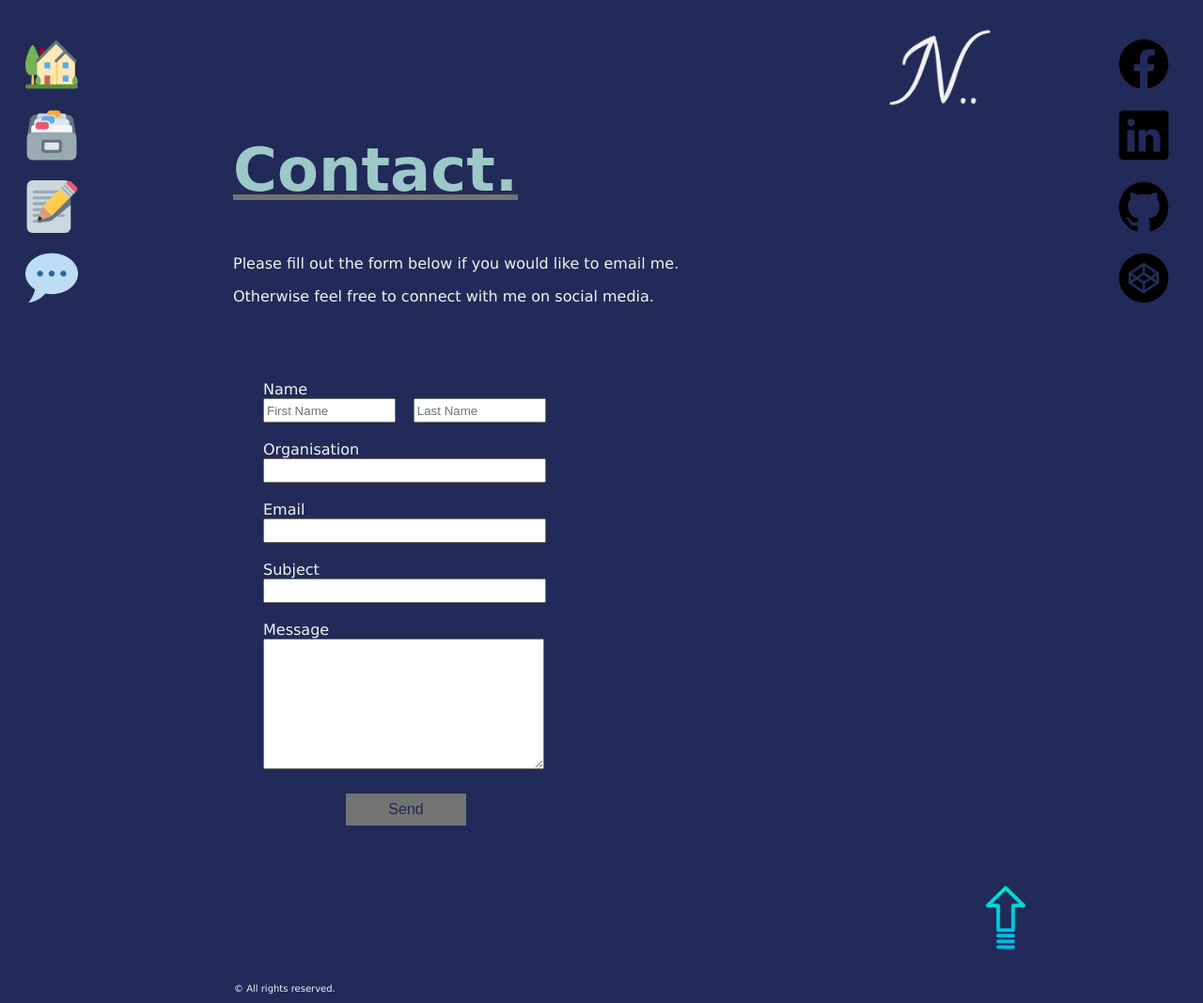
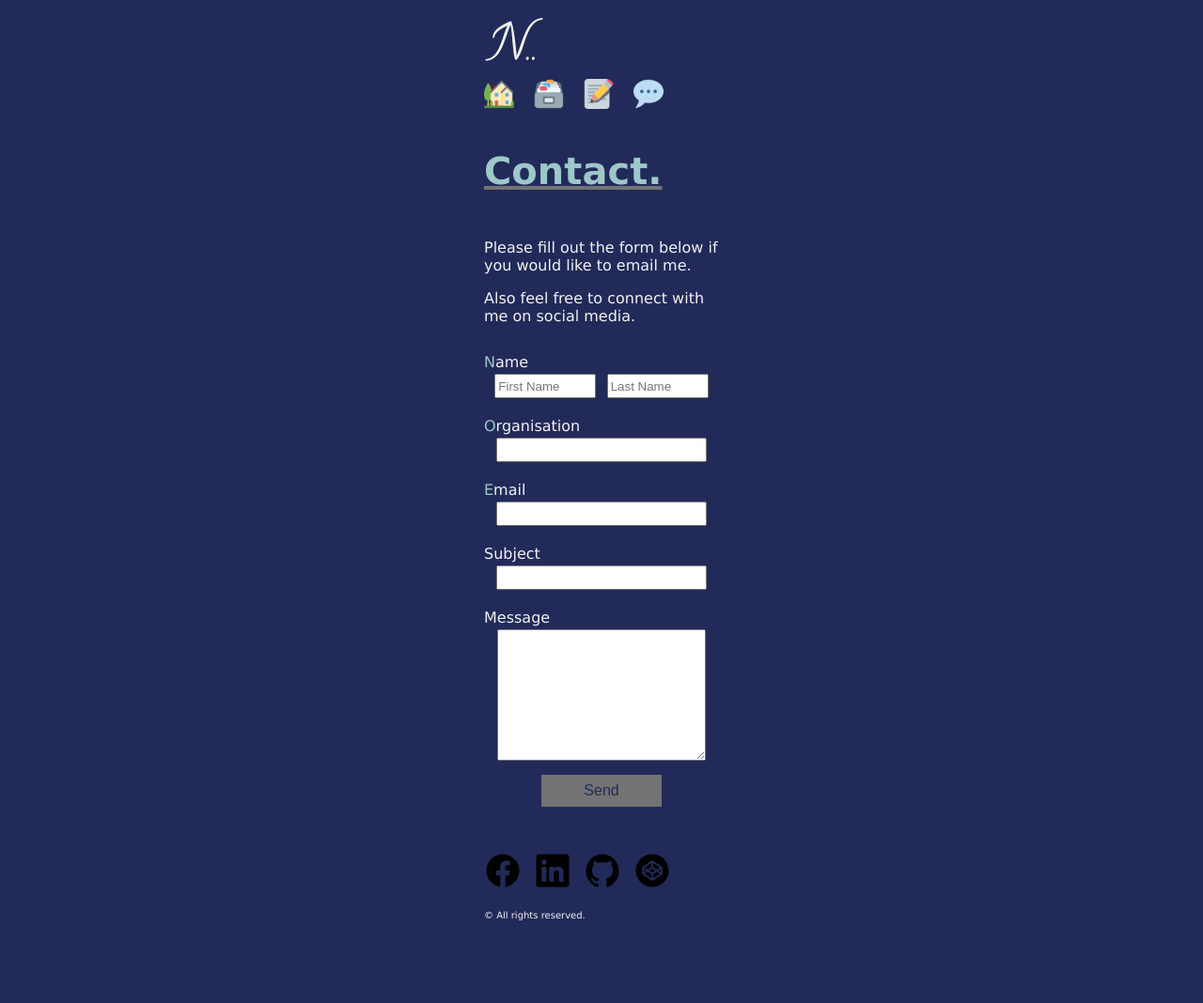
Before and after one commit to noe13hsu/T1A2---Portfolio, a plain HTML site: page src/pages/contact.html in a window 1280 px wide. Shown: the whole page at 94% size. After the commit the page ends 980 px from the top, so only its background shows below. Drawn offline with nearby package versions, Linux system fonts and the light colour scheme.

Commit message:
redesigned grid and structure

```diff
--- a/src/css/grid.css
+++ b/src/css/grid.css
@@ -1,76 +1,43 @@
 body {
     display: grid;
-    grid-template-columns: repeat(3, 1fr);
-    grid-template-rows: 4em auto 3em;
-    grid-template-areas: "header  nav     nav"
-                         "main    main    main"
-                         "aside   aside   footer";
-    grid-gap: 2em;
-    margin: 1em;
-    justify-content: center;
-    align-content: flex-start;
+    gap: 10px;
+    grid-template-rows: 4em 2em min-content 1fr 2em auto;
+    grid-template-areas:
+        "header"
+        "nav"
+        "intro"
+        "main"
+        "aside"
+        "footer";
 }
 
-nav {
-    grid-area: nav;
-    justify-self: right;
-    align-self: end;
+header {
+    grid-area: header;
+    justify-self: center;
 }
 
-.logo {
-    grid-area: header;
+.nav-bar {
+    grid-area: nav;
+    justify-self: center;
 }
 
-aside {
-    grid-area: aside;
-    justify-self: left;
-    align-self: end;
+.intro {
+    grid-area: intro;
+    justify-self: center;
 }
 
 main {
     grid-area: main;
+    justify-self: center;
+
+}
+
+.side-bar {
+    grid-area: aside;
+    justify-self: center;
 }
 
 footer {
     grid-area: footer;
+    justify-self: center;
 }
-
-.copyright {
-    justify-self: center;
-    align-self: end;
-}
-
-@media screen and (min-width: 768px) {
-    body {
-        grid-template-columns: 1fr 5fr 5fr 1fr;
-        grid-template-rows: 6em min-content auto 1em;
-        grid-template-areas: "nav  header  header  aside"
-                             "nav  main    main    aside"
-                             "nav  main    main    aside"
-                             "nav  footer  footer  footer";
-        grid-gap: 2em;
-        margin: 1em 0 1em 1em;
-        justify-content: center;
-        align-content: flex-start;
-        height: 100%;
-    }
-
-    .logo {
-        justify-self: center;
-    }
-
-    nav {
-        justify-self: center;
-        align-self: flex-start;
-    }
-
-    aside {
-        justify-self: right;
-        align-self: flex-start;
-    }
-
-    .copyright {
-        justify-self: left;
-        margin: 0 14px;
-    }
-}
--- a/src/css/grid2.css
+++ b/src/css/grid2.css
@@ -29,7 +29,7 @@ main {
 
 #video1 {
     grid-area: v1;
-    justify-self: center;
+    justify-self: right;
 }
 
 #description1 {
@@ -38,7 +38,7 @@ main {
 
 #video2 {
     grid-area: v2;
-    justify-self: center;
+    justify-self: right;
 }
 
 #description2 {
@@ -47,7 +47,7 @@ main {
 
 #video3 {
     grid-area: v3;
-    justify-self: center;
+    justify-self: right;
 }
 
 #description3 {
@@ -77,8 +77,9 @@ main {
     justify-self: flex-start;
 }
 
-@media screen and (min-width: 320px) and (max-width: 768px) {
+@media only screen and (min-width: 320px) and (max-width: 425px) {
     main {
+        display: grid;
         grid-template-columns: 1em 1fr 1em;
         grid-template-rows: 4em repeat(9, auto) 2em;
         grid-template-areas: ".        .        header"
--- a/src/css/style.css
+++ b/src/css/style.css
@@ -1,7 +1,7 @@
 html, body {
-  margin: 0px;
+  margin: 5px 0;
   height: 100%;
-  font-family: Verdana, sans-serif;;
+  font-family: Verdana, sans-serif;
   font-size: 16px;
   background-color: #222A59;
   color: #F2F2F2;
@@ -11,11 +11,20 @@ html, body {
   background-color: #222A59;
 }
 
-.title {
+header {
+  width: 250px;
+}
+
+#title {
 color: #9DC8C8;
-font-size: 4em;
-margin-top: 1em;
+font-size: 2.5em;
 text-decoration: underline #737373;
+}
+
+.intro-text {
+  display: flex;
+  justify-content: flex-start;
+  flex-direction: column;
 }
 
 #web-dev {
@@ -24,47 +33,60 @@ font-size: 3em;
 margin: 0;
 }
 
-.web-dev-1:hover {
+.red:hover {
 color:#FF0012;
 }
 
-.web-dev-2:hover {
-color:#FF7D00;
+.orange:hover {
+color:#F06529;
 }
 
-.web-dev-3:hover {
-color:#FFD900;
+.yellow:hover {
+color:#F0DB4F;
 }
 
-.web-dev-4:hover {
+.green:hover {
 color:#03A64A;
 }
 
-.web-dev-5:hover {
-color:#1788F2;
+.blue:hover {
+color:#2965f1;
 }
 
-.web-dev-6:hover {
+.indigo:hover {
 color:#03588C;
 }
 
-.web-dev-7:hover {
+.purple:hover {
 color:#741BF2;
 }
 
-.logo {
-  width: 7em;
+#logo {
+  width: 4em;
 }
 
-.copyright {
+footer {
+  margin-top: 20px;;
+  display: flex;
+  width: 250px;
+}
+
+#copyright {
 font-size: 10px;
-margin-left: 9.7em;
+width: 250px;
+margin: 0;
+align-self: flex-end;
+}
+
+.nav-bar {
+  display: flex;
+  width: 250px;
 }
 
 .nav-img {
-  margin: 8px 3px 8px 3px;
-  width: 3.5em;
-  height: 3.5em;
+  width: 2em;
+  height: 2em;
+  margin-right: 1em;
 }
 
 .nav-img:hover {
@@ -72,10 +94,20 @@ margin-left: 9.7em;
   animation-duration: 0.5s;
 }
 
+.content-text, .content-video {
+  display: flex;
+  justify-content: center;
+}
+
+.side-bar {
+  display: flex;
+  width: 250px;
+}
+
 .aside-img {
-  margin: 6px 3px;
-  width: 3.75em;
-  height: 3.75em;
+  width: 40px;
+  height: 40px;
+  margin-right: 8px;
 }
 
 .aside-img:hover {
@@ -83,23 +115,22 @@ margin-left: 9.7em;
   animation-duration: 0.5s;
 }
 
-.youtuber {
+#animation-tricks, .youtuber, #noe {
   color: #9DC8C8;
   text-decoration: none;
 }
 
-.portfolio-video {
+.video {
   width: 250px;
-  margin: 2em 0;
   border: 2px solid #737373;
 }
 
-.header {
-  margin: 1em 4em 0 4em;
+.text {
+  width: 250px;
 }
 
-.intro {
-  margin: 0 6em;
+.text-no-margin-bottom {
+  margin-bottom: 0;
 }
 
 #contactbutton {
@@ -110,90 +141,55 @@ margin-left: 9.7em;
   text-decoration: none;
   width: 8em;
   padding: 0.5em 0;
-  margin-top: 7.5em;
-  margin-left: 13.5em;
   text-align: center;
+  margin-top: 15px;
 }
 
 #contactbutton:hover {
   background-color: #9DC8C8;
 }
 
+#contactform {
+  display: flex;
+  justify-content: center;
+}
+
+.form-button {
+  display: flex;
+  justify-content: center;
+}
+
+.form-field {
+  display: flex;
+  justify-content: space-evenly;
+}
 .form-component {
-  margin: 3em 8em;
-  height: 1em;
+  margin-top: 20px;
+  width: 250px;
 }
 
 .nameinput {
-  width: 10em;
+  width: 100px;
   height: 1.5em;
-  margin-right: 1em;
+  margin-top: 3px;
 }
 .longinput {
-  width: 22em;
+  width: 216px;
   height: 1.5em;
+  margin-top: 3px;
 }
 
 .textareainput{
-  width: 22em;
+  width: 216px;
   height: 10em;
-}
-
-#description1, #description2, #description3 {
-  margin: 1em 6em 4em 0;
+  margin-top: 3px;
 }
 
 #uparrow {
-  width: 100px;
+  width: 50px;
 }
 
 #uparrow:hover {
   animation: bounce;
   animation-duration: 1s;
 }
-
-@media screen and (min-width: 320px) and (max-width: 600px) {
-  .logo {
-    width: 4em;
-    margin-right: 1em;
-  }
-
-  .header {
-    margin: 1em 0;
-  }
-
-  .nav-img {
-    margin: 2px 14px 1em 0;
-    width: 2em;
-    height: 2em;
-  }
-
-  .aside-img {
-    margin: 6px 8px 6px 0;
-    width: 2.5em;
-    height: 2.5em;
-  }
-
-  .title {
-    font-size: 3em;
-    margin-top: 0;
-  }
-
-  .intro {
-    margin: 0;
-  }
-
-  .portfolio-video {
-    width: 250px;
-    margin: 0;
-  }
-
-  #description1, #description2, #description3 {
-    margin: 0;
-  }
-
-  .copyright {
-    font-size: 6px;
-    margin: 3px 1em;
-    }
-}
--- a/src/pages/contact.html
+++ b/src/pages/contact.html
@@ -6,61 +6,79 @@
         <meta name="viewport" content="width=device-width, initial-scale=1.0">
         <title>Portfolio N..</title>
         <link rel="stylesheet" href="https://cdnjs.cloudflare.com/ajax/libs/animate.css/4.1.1/animate.min.css"/>
+        <link rel="stylesheet" href="/src/css/grid.css">
         <link rel="stylesheet" href="/src/css/style.css">
-        <link rel="stylesheet" href="/src/css/grid2.css">
     </head>
 
     <body>
-        <a name="top"></a>
-        <main>
-            <header class="header">
-                <img class="logo" src="/src/images/Logo/favicon_navy/android-chrome-512x512.png" alt="logo">
+        <header>
+            <div>
+                <img id="logo" src="/src/images/Logo/favicon_navy/android-chrome-512x512.png" alt="logo">
+            </div>
         </header>
 
         <nav class="nav-bar">
+            <div>
                 <a href="/src/pages/index.html"><img class="nav-img" src="/src/images/Nav/Home/android-chrome-192x192.png"></a>
                 <a href="/src/pages/portfolio.html"><img class="nav-img" src="/src/images/Nav/Portfolio/android-chrome-192x192.png"></a>
                 <a href="/src/pages/blog.html"><img class="nav-img" src="/src/images/Nav/Blog/android-chrome-192x192.png"></a>
                 <a href="/src/pages/contact.html"><img class="nav-img" src="/src/images/Nav/Contact/android-chrome-192x192.png"></a>
+            </div>
         </nav>
 
         <section class="intro">
-                <h1 class="title">Contact.</h1>
-                <p>Please fill out the form below if you would like to email me.</p>
-                <p>Otherwise feel free to connect with me on social media.</p>
+            <div class="intro-text">
+                <h1 class="text" id="title">Contact.</h1>
+                <p class="text text-no-margin-bottom">Please fill out the form below if you would like to email me.</p>
+                <p class="text text-no-margin-bottom">Also feel free to connect with me on social media.</p>
+            </div>
         </section>
 
-            <form id="contactform">
+        <main id="contactform">
+            <form>
                 <div class="form-component">
-                    <label for="name">Name</label><br>
+                    <label for="name"><span id="noe">N</span>ame</label><br>
+                    <div class="form-field">
                         <input class="nameinput" type="text" id="name" name="firstname" placeholder="First Name">
-                    <input class="nameinput" type="text" id="name" name="lastname" placeholder="Last Name"><br>
+                        <input class="nameinput" type="text" id="name" name="lastname" placeholder="Last Name">
+                    </div>
                 </div>
 
                 <div class="form-component">
-                    <label for="email">Organisation</label><br>
-                    <input class="longinput" type="text" id="organisation" name="organisation"><br>
+                    <label for="email"><span id="noe">O</span>rganisation</label><br>
+                    <div class="form-field">
+                        <input class="longinput" type="text" id="organisation" name="organisation">
+                    </div>
                 </div>
 
                 <div class="form-component">
-                    <label for="email">Email</label><br>
-                    <input class="longinput" type="text" id="email" name="email"><br>
+                    <label for="email"><span id="noe">E</span>mail</label><br>
+                    <div class="form-field">
+                        <input class="longinput" type="text" id="email" name="email">
+                    </div>
                 </div>
 
                 <div class="form-component">
                     <label for="email">Subject</label><br>
-                    <input class="longinput" type="text" id="email" name="email"><br>
+                    <div class="form-field">
+                        <input class="longinput" type="text" id="email" name="email">
+                    </div>
                 </div>
 
                 <div class="form-component">
                     <label for="message">Message</label><br>
+                    <div class="form-field">
                         <textarea class="textareainput" id="message" name="message" form="contactform"></textarea>
+                    </div>
                 </div>
 
                 <div class="form-button">
                     <input id="contactbutton" type="submit" value="Send">
                 </div>
+                <br>
+                <br>
               </form>
+        </main>
 
         <aside class="side-bar">
             <div>
@@ -72,12 +90,7 @@
         </aside>
 
         <footer class="copyright">
-                &copy; All rights reserved.
+            <p id="copyright">&copy; All rights reserved.</p>
         </footer>
-
-            <section id="backtop">
-                <a href="#top"><img id="uparrow" src="/src/images/up-arrow.png" alt="up arrow"></a>
-            </section>
-        </main>
     </body>
 </html>
```
Also changed, not shown: src/pages/index.html (+31 -20 lines), src/pages/portfolio.html (+31 -28 lines). Lines whose indentation alone changed are shown as unchanged.
